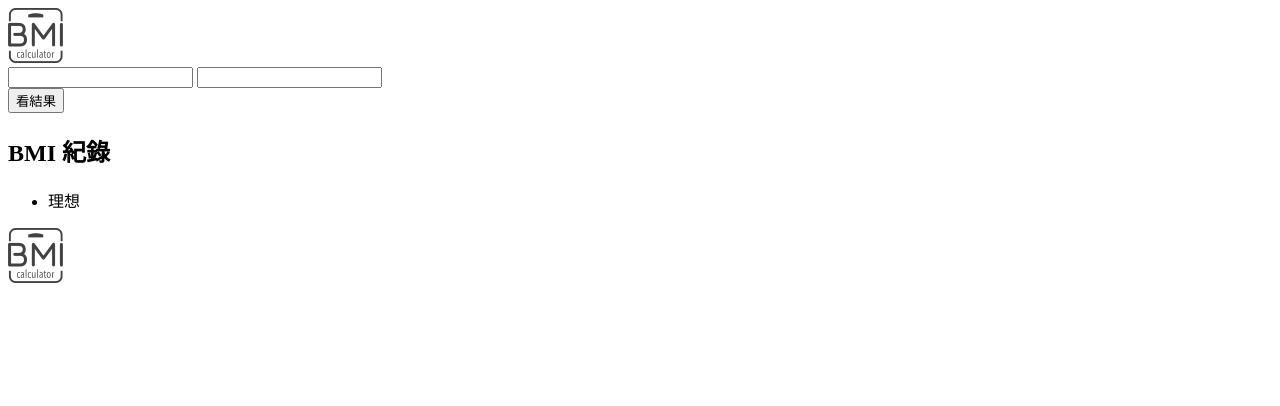
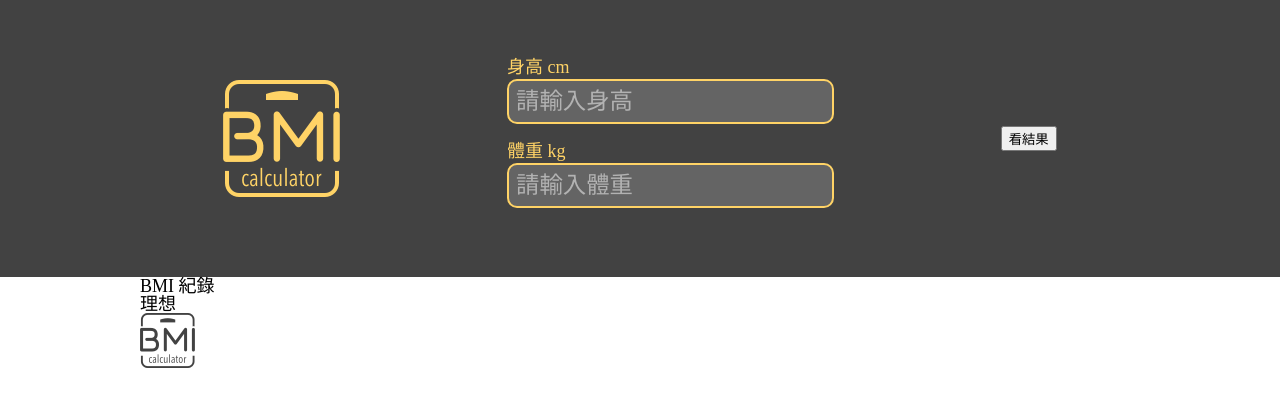
Before and after one commit to timchen0607/BMI-Calculator, a plain HTML site: page index.html in a window 1280 px wide. Drawn offline with Linux system fonts and the light colour scheme.

Commit message:
建立 scss 架構

```diff
--- a/index.html
+++ b/index.html
@@ -4,18 +4,24 @@
     <meta charset="UTF-8" />
     <meta name="viewport" content="width=device-width, initial-scale=1.0" />
     <title>BMI Calculator</title>
+
+    <link rel="stylesheet" href="./css/all.min.css" />
   </head>
   <body>
     <article>
-      <header>
+      <header class="header">
         <div class="container">
-          <div>
-            <img src="./images/BMICLogo.png" alt="BMI Calculator" />
+          <div class="content">
+            <img src="./images/BMILogo.png" alt="BMI Calculator" />
             <div>
-              <label for=""></label>
-              <input type="text" />
-              <label for=""></label>
-              <input type="text" />
+              <div class="input-group">
+                <label for="height">身高 cm</label>
+                <input type="number" id="height" placeholder="請輸入身高" />
+              </div>
+              <div class="input-group">
+                <label for="weight">體重 kg</label>
+                <input type="number" id="weight" placeholder="請輸入體重" />
+              </div>
             </div>
             <button>看結果</button>
           </div>
@@ -38,7 +44,7 @@
       <footer>
         <div class="container">
           <div>
-            <img src="./images/BMICLogo.png" alt="BMI Calculator" />
+            <img src="./images/BMIIcon.png" alt="BMI Calculator" />
           </div>
         </div>
       </footer>
--- /dev/null
+++ b/scss/_main.scss
@@ -0,0 +1,48 @@
+@mixin mobile() {
+  @media only screen and (max-width: 767px) {
+    @content;
+  }
+}
+
+@mixin pad() {
+  @media only screen and (max-width: 1023px) {
+    @content;
+  }
+}
+
+.container {
+  width: 95vw;
+  max-width: 1000px;
+  margin: 0 auto;
+}
+.content {
+  padding: 3em 0;
+  display: flex;
+  justify-content: space-around;
+  align-items: center;
+}
+.input-group {
+  & > label {
+    padding: 0.2em 0;
+    display: block;
+    color: $mainColor;
+  }
+  & > input {
+    margin: 0 0 0.6em;
+    padding: 0.3em;
+    color: $mainColor;
+    background-color: #646464;
+    border: 2px solid $mainColor;
+    border-radius: 10px;
+    font-size: 1.3em;
+
+    &::placeholder {
+      font-family: Microsoft JhengHei;
+      color: #ffffff80;
+    }
+  }
+}
+
+.header {
+  background-color: #424242;
+}
--- /dev/null
+++ b/scss/_reset.scss
@@ -0,0 +1,126 @@
+html,
+body,
+div,
+span,
+applet,
+object,
+iframe,
+h1,
+h2,
+h3,
+h4,
+h5,
+h6,
+p,
+blockquote,
+pre,
+a,
+abbr,
+acronym,
+address,
+big,
+cite,
+code,
+del,
+dfn,
+em,
+img,
+ins,
+kbd,
+q,
+s,
+samp,
+small,
+strike,
+strong,
+sub,
+sup,
+tt,
+var,
+b,
+u,
+i,
+center,
+dl,
+dt,
+dd,
+ol,
+ul,
+li,
+fieldset,
+form,
+label,
+legend,
+table,
+caption,
+tbody,
+tfoot,
+thead,
+tr,
+th,
+td,
+article,
+aside,
+canvas,
+details,
+embed,
+figure,
+figcaption,
+footer,
+header,
+hgroup,
+menu,
+nav,
+output,
+ruby,
+section,
+summary,
+time,
+mark,
+audio,
+video {
+  margin: 0;
+  padding: 0;
+  border: 0;
+  font-size: 100%;
+  font: inherit;
+  vertical-align: baseline;
+}
+/* HTML5 display-role reset for older browsers */
+article,
+aside,
+details,
+figcaption,
+figure,
+footer,
+header,
+hgroup,
+menu,
+nav,
+section {
+  display: block;
+}
+body {
+  line-height: 1;
+  font-family: Microsoft JhengHei;
+  font-size: 18px;
+}
+ol,
+ul {
+  list-style: none;
+}
+blockquote,
+q {
+  quotes: none;
+}
+blockquote:before,
+blockquote:after,
+q:before,
+q:after {
+  content: "";
+  content: none;
+}
+table {
+  border-collapse: collapse;
+  border-spacing: 0;
+}
--- /dev/null
+++ b/scss/_variables.scss
@@ -0,0 +1,8 @@
+$mainColor: #ffd366;
+$subColor: #424242;
+$obese: #272727; //重度肥胖
+$overweight: #ff1200; //中度肥胖
+$chubby: #ff6c03; //輕度肥胖
+$plump: #ff982d; //過重
+$fit: #86d73f; //理想
+$skinny: #31baf9; //過輕
--- a/scss/all.scss
+++ b/scss/all.scss
@@ -0,0 +1,3 @@
+@import "_reset.scss";
+@import "_variables.scss";
+@import "_main.scss";
```
Also changed, not shown: css/all.min.css (added), images/BMIIcon.png (renamed from images/BMICLogo.png), images/BMILogo.png (added).
